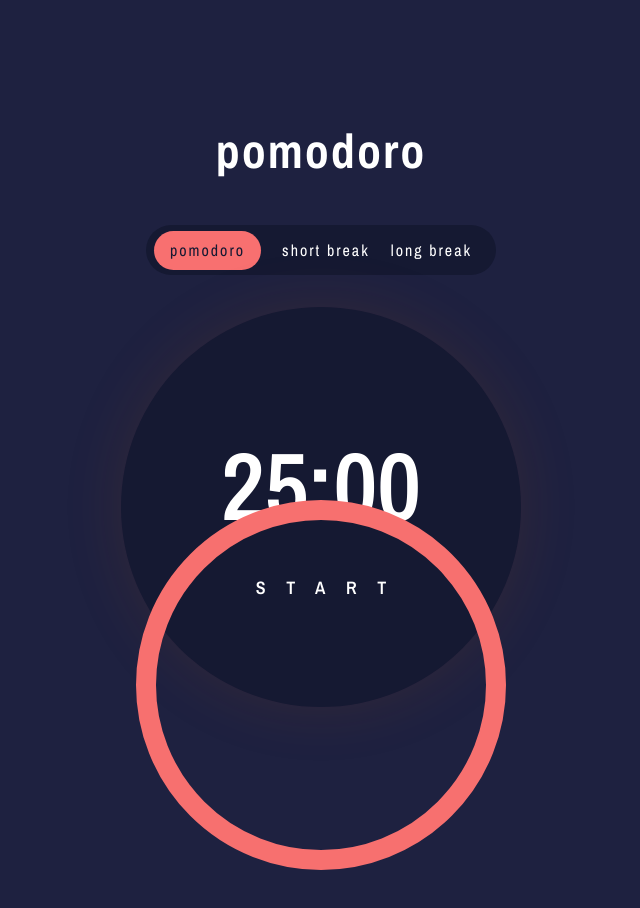
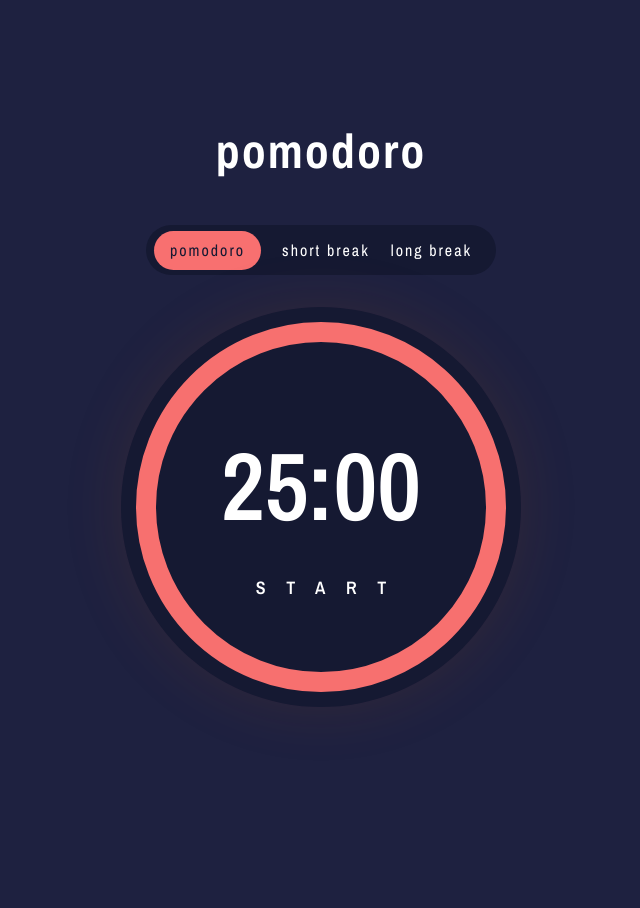
Before and after one commit to Joshua-Farr/pomodoro-timer, a React (Vite) app: page / in a window 1280 px wide. Shown: the whole page, without its empty margins (319-959 px from the left). After the commit the page ends 800 px from the top, so only its background shows below. Built offline with nearby package versions, Linux system fonts and the light colour scheme.

Commit message:
Fixed positioning and minutes issue

```diff
--- a/src/components/Spinner.tsx
+++ b/src/components/Spinner.tsx
@@ -13,7 +13,11 @@ const Spinner: React.FC<SpinnerProps> = ({ percent }) => {
       version="1.1"
       width="450"
       height="450"
-      style={{ position: "absolute", top: "460" }}
+      style={{
+        position: "absolute",
+
+        zIndex: "2",
+      }}
     >
       <circle
         cx="50%"
--- a/src/components/Timer.tsx
+++ b/src/components/Timer.tsx
@@ -11,14 +11,13 @@ const Timer = () => {
   const [timerActive, setTimerActive] = useState(false);
   const [time, setTime] = useState("25:00");
   const { mode, setMode } = useContext(TimerContext);
-  const [pomodoroTimerLength, setPomodoroTimerLength] = useState(0);
+  const [pomodoroTimerLength] = useState(0);
   const [numDone, setNumDone] = useState(0);
+  const [secondsElapsed, setSecondsElapsed] = useState(0);
 
   const interval = useRef(1);
   const seconds = useRef(0);
   const timerLength = useRef(0);
-
-  let elapsedTime = 0;
 
   const startTimer = (length: number) => {
     console.log("Starting timer with: ", length);
@@ -27,16 +26,7 @@ const Timer = () => {
     interval.current = setInterval(() => {
       const updatedTime = Date.now();
       const timeDiff = updatedTime - startTime.getTime();
-      elapsedTime = timeDiff;
       const roundedTimeDiff = Math.round(timeDiff / 1000);
-
-      // console.log("Checking for pause!", timerActive);
-      // if (timerActive === false) {
-      //   console.log("PAUSING!");
-      //   // setTime(formatToTime(elapsedTime, `length`));
-      //   clearInterval(interval.current);
-      //   return;
-      // }
 
       //Checking to see if timer has reached 25min
       if (timerLength.current === 0) {
@@ -57,7 +47,8 @@ const Timer = () => {
       }
 
       console.log(roundedTimeDiff);
-      timerLength.current = Math.ceil(length - roundedTimeDiff / 60);
+      seconds.current = roundedTimeDiff;
+      timerLength.current = length - roundedTimeDiff / 60;
       console.log("Timer Length: ", timerLength.current);
 
       seconds.current = roundedTimeDiff;
--- a/src/utils/FormatToTime.tsx
+++ b/src/utils/FormatToTime.tsx
@@ -1,7 +1,9 @@
 export default function formatToTime(number: number, length: number) {
   // let time = "";
 
-  let minutes = length - 1 - Math.floor(number / 60);
+  console.log("Now formatting: ", number, ". With length of: ", length);
+
+  let minutes = Math.ceil(length) - 1 - Math.floor(number / 60);
   let seconds = 59 - (number % 60);
 
   let formattedMinutes = "";
```
